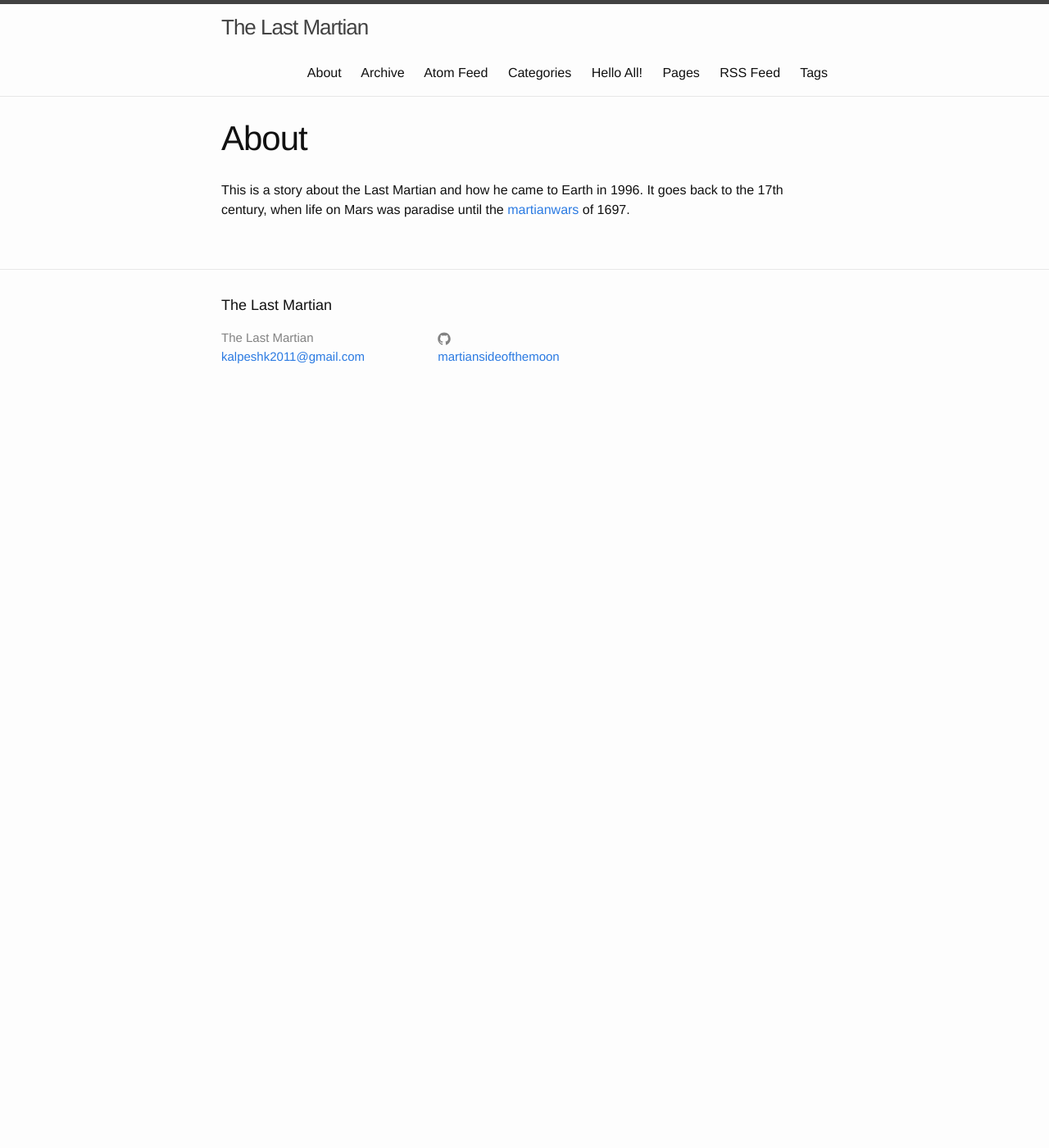
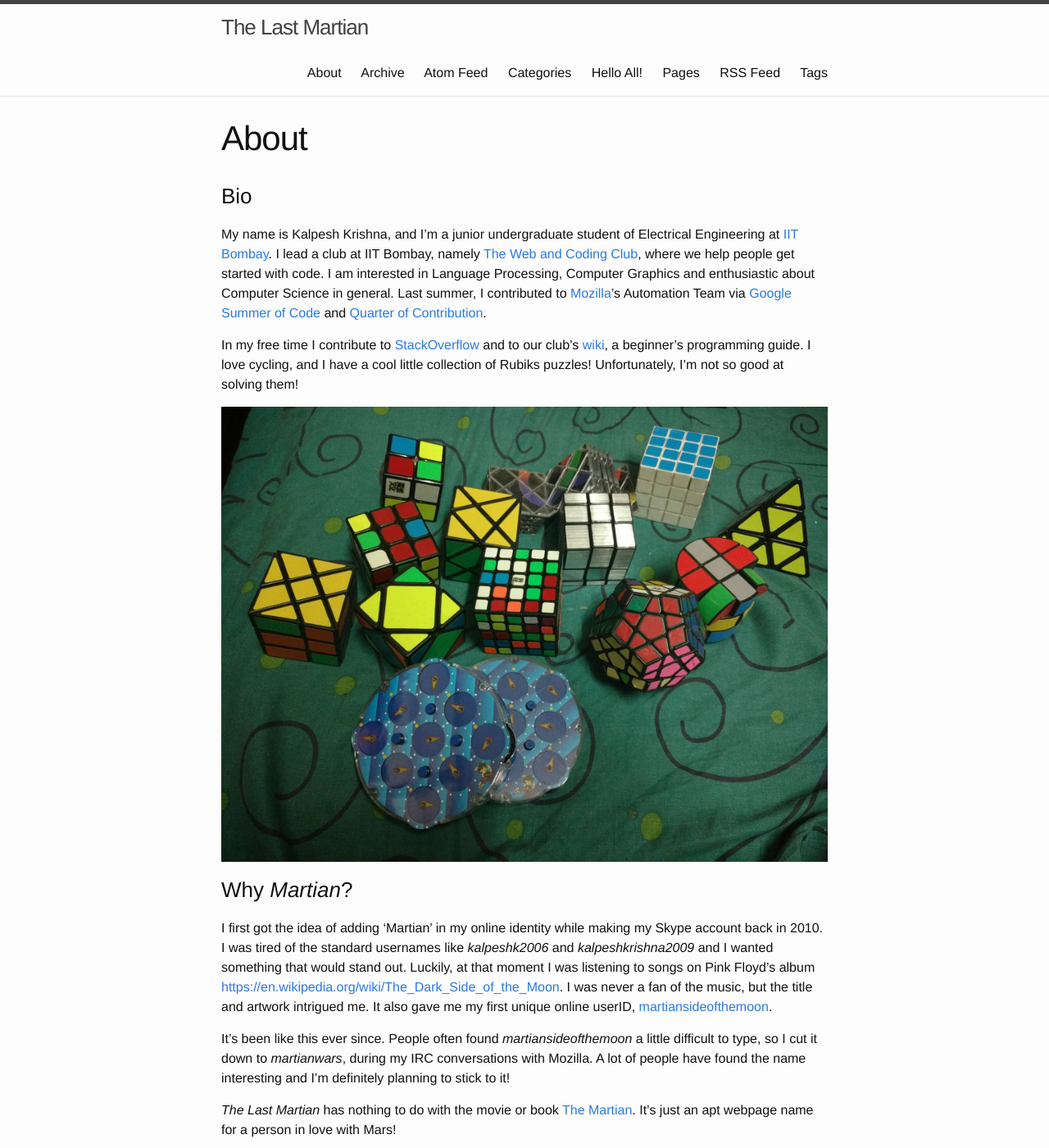
Before and after one commit to martiansideofthemoon/martiansideofthemoon.github.io, a Jekyll site: the page built from about.md, in a window 1280 px wide and 1400 px high. Shown: the whole window at 82% size. Built offline with Jekyll 4.4.1, drawn with Linux system fonts in a browser that asks for light colours.

Commit message:
Adding about section

```diff
--- a/about.md
+++ b/about.md
@@ -3,5 +3,18 @@ layout: page
 title: About
 permalink: /about/
 ---
+### Bio
 
-This is a story about the Last Martian and how he came to Earth in 1996. It goes back to the 17th century, when life on Mars was paradise until the [martianwars](https://mozillians.org/en-US/u/martianwars/) of 1697.
+My name is Kalpesh Krishna, and I'm a junior undergraduate student of Electrical Engineering at [IIT Bombay](http://iitb.ac.in). I lead a club at IIT Bombay, namely [The Web and Coding Club](https://www.facebook.com/wncc.iitb/), where we help people get started with code. I am interested in Language Processing, Computer Graphics and enthusiastic about Computer Science in general. Last summer, I contributed to [Mozilla](https://en.wikipedia.org/wiki/Mozilla)'s Automation Team via [Google Summer of Code](https://summerofcode.withgoogle.com/) and [Quarter of Contribution](https://wiki.mozilla.org/Auto-tools/New_Contributor/Quarter_of_Contribution).
+
+In my free time I contribute to [StackOverflow](http://stackoverflow.com/users/5080995/martianwars) and to our club's [wiki](http://wncc-iitb.org/wiki), a beginner's programming guide. I love cycling, and I have a cool little collection of Rubiks puzzles! Unfortunately, I'm not so good at solving them!
+
+![rubik]({{ site.url }}/assets/rubik.jpg)
+
+### Why *Martian*?
+
+I first got the idea of adding 'Martian' in my online identity while making my Skype account back in 2010. I was tired of the standard usernames like *kalpeshk2006* and *kalpeshkrishna2009* and I wanted something that would stand out. Luckily, at that moment I was listening to songs on Pink Floyd's album [https://en.wikipedia.org/wiki/The_Dark_Side_of_the_Moon](The Dark Side of the Moon). I was never a fan of the music, but the title and artwork intrigued me. It also gave me my first unique online userID, [martiansideofthemoon](https://github.com/martiansideofthemoon).
+
+It's been like this ever since. People often found *martiansideofthemoon* a little difficult to type, so I cut it down to *martianwars*, during my IRC conversations with Mozilla. A lot of people have found the name interesting and I'm definitely planning to stick to it!
+
+*The Last Martian* has nothing to do with the movie or book [The Martian](https://en.wikipedia.org/wiki/The_Martian_(film)). It's just an apt webpage name for a person in love with Mars!
```
Also changed, not shown: index.md (+2 -2 lines), assets/rubik.jpg (added).
